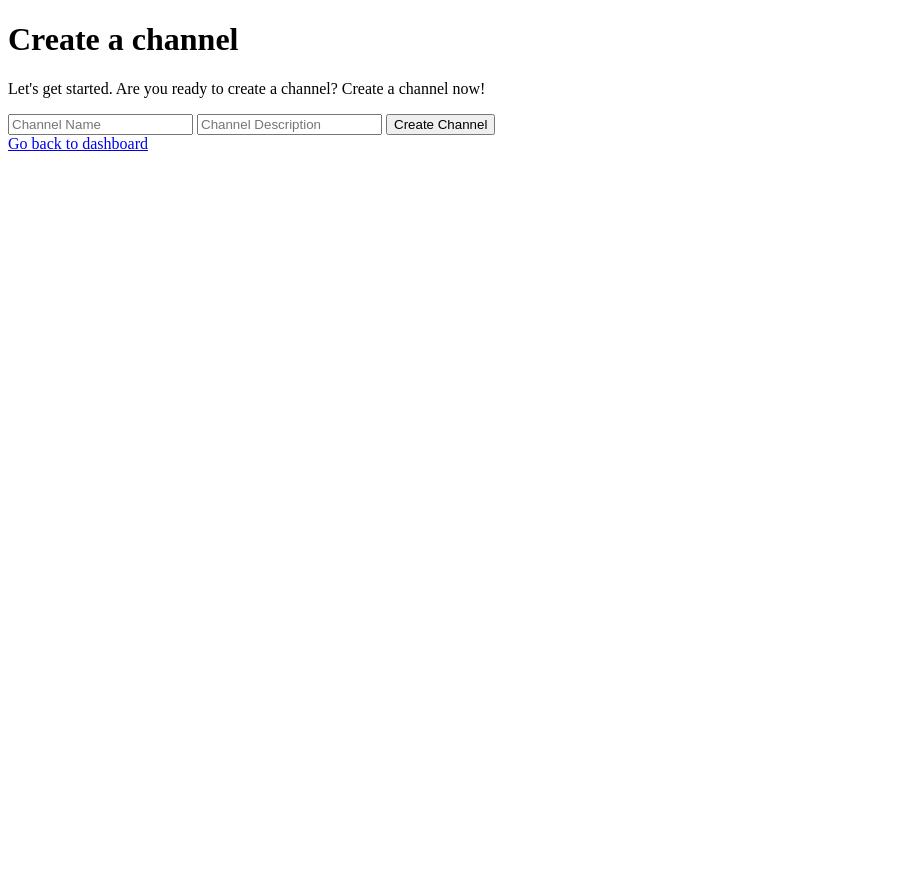
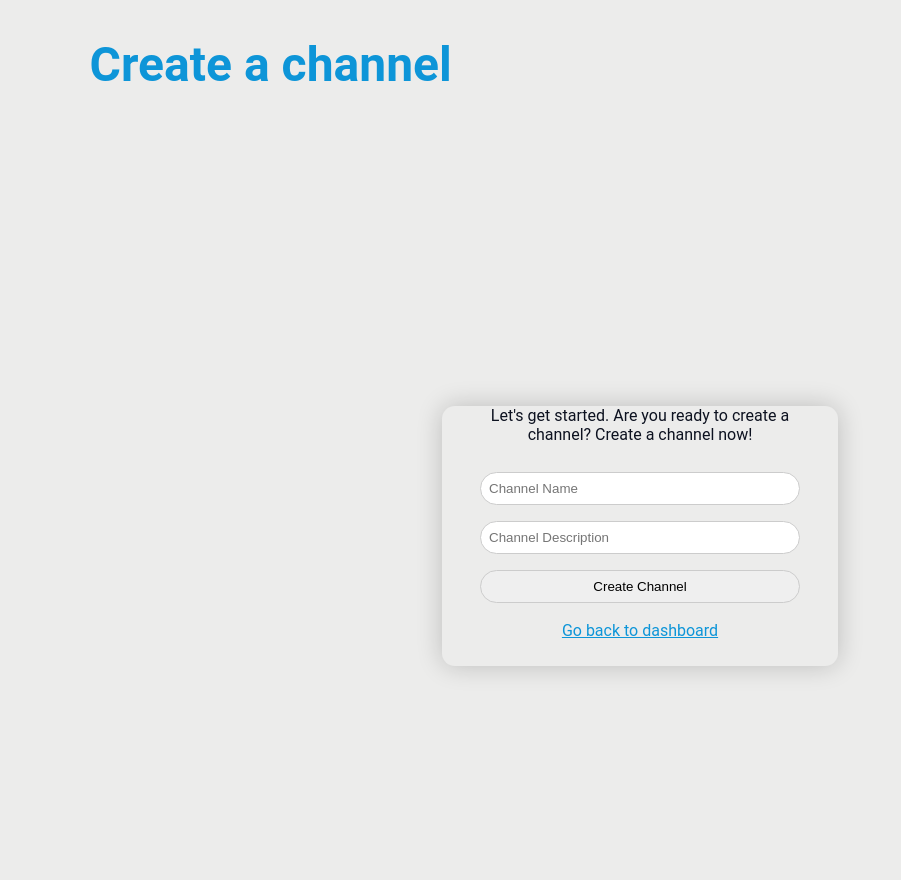
Before and after one commit to First-Time-Coders/FirstTimeCoders-SOEN341_Project_W25, a Django app: template api/templates/api/create-channel.html in a window 1280 px wide. Shown: the whole page, without its empty margins (0-901 px from the left). Before the commit the page ends 151 px from the top, so only its background shows below. Run offline with Django 4.2, Linux system fonts and the light colour scheme; the template is opened without the code that fills it, so the values that code supplies are empty.

Commit message:
please work

```diff
--- a/DjangoProject2/settings.py
+++ b/DjangoProject2/settings.py
@@ -144,3 +144,5 @@ LOGOUT_REDIRECT_URL = "/api/login/"
 # https://docs.djangoproject.com/en/4.2/ref/settings/#default-auto-field
 
 DEFAULT_AUTO_FIELD = 'django.db.models.BigAutoField'
+
+AUTH_USER_MODEL = 'api.CustomUser'
--- a/api/static/css/create_channel.css
+++ b/api/static/css/create_channel.css
@@ -0,0 +1,129 @@
+body {
+    display: flex;
+    justify-content: center;
+    align-items: center;
+    height: 100vh;
+    background: #ECECEB;
+    margin: 0;
+    flex-direction: column;
+    padding: 5vh 0;
+    font-family: 'Roboto', sans-serif;
+    min-height: 100vh;
+
+}
+
+.header {
+    position: absolute;
+    top: 5vh;
+    left: 5vw;
+    flex-direction: column;
+    margin-left: 2vw;
+    transform: translateY(-0.5vh);
+    transition: transform 0.3s ease-in-out;
+}
+
+.header:hover {
+    transform: translateY(-1vh);
+}
+
+.header h1 {
+    margin: 0;
+    font-size: 48px;
+    color: #0d95d8;
+    font-weight: bolder;
+}
+
+.container {
+    display: flex;
+    justify-content: center;
+    align-items: center;
+    height: auto;
+    padding: 5vh 0;
+    gap: 7vw;
+    flex-wrap: wrap;
+
+}
+
+.create-box {
+    background: #ECECEB;
+    padding-left: 3vw;
+    padding-right: 3vw;
+    padding-bottom: 2vw;
+    width: 25vw;
+    height: auto;
+    position: relative;
+    border-radius: 1vw;
+    box-shadow: 0px 0px 2vw rgb(0, 0, 0, 0.2);
+    display: flex;
+    flex-direction: column;
+    text-align: center;
+    margin-top: 25vh;
+    transform: translateY(-0.5vh);
+    transition: transform 0.3s ease-in-out;
+}
+
+.create-box p {
+    margin: 0 0 20px 0;
+    font-size: 16px;
+    color: #0d1220;}
+
+.create-box a {
+    padding-top: 10px;
+}
+
+.create-box:hover {
+    transform: translateY(-1vh);
+}
+
+.alert{
+    color: red;
+}
+
+form {
+    display: flex;
+    flex-direction: column;
+    align-items: center;
+    width: 100%;
+}
+
+button {
+    background: #0d95d8;
+    color: #ECECEB;
+    border-radius: 10vw;
+    cursor: pointer;
+    font-size: 1.5vw;
+    align-items: center;
+    transition-duration: 0.4s;
+    border: 2px solid #0d95d8;
+}
+
+input, select, button {
+    margin: 1vh 0;
+    padding: 1vh;
+    border-radius: 10vw;
+    border: 1px solid #ccc;
+    width: 100%;
+    box-sizing: border-box;
+}
+
+select {
+    color: grey;
+}
+
+button:hover {
+    background-color: #ECECEB;
+    border-color: #0d95d8; /*#1b8655*/
+    color: #0d95d8;
+}
+
+a {
+    color: #0d95d8;
+}
+
+a:visited {
+    color: #0d95d8; /* Same as default link color */
+}
+
+a:hover {
+    color: #0d1220; /* Optional: Change color on hover */
+}
--- a/api/templates/api/dashboard-admin.html
+++ b/api/templates/api/dashboard-admin.html
@@ -109,7 +109,9 @@
             <div class="channel"># z_competition</div>
             <div class="channel"># z_conference</div>
         </div>
-        <div class="create-channel">+ Create a Channel</div>
+            <form>
+                <button formaction="{% url 'create-channel' %}">+ Create a Channel</button>
+            </form>
         </div>
     </main>
 
--- a/api/urls.py
+++ b/api/urls.py
@@ -1,11 +1,13 @@
 from django.urls import path
-from .views import register_view, dashboard_view, login_view, logout_view, home_view, dashboard_admin_view
+from .views import register_view, dashboard_view, login_view, logout_view, home_view, dashboard_admin_view, create_channel
 
 urlpatterns = [
     path('register/', register_view, name='register'),
+    path('create-channel/', create_channel, name='create-channel'),
     path('login/', login_view, name='login'),
     path('logout/', logout_view, name='logout'),
     path('dashboard/', dashboard_view, name='dashboard'),
     path('dashboard-admin/', dashboard_admin_view, name='dashboard-admin'),
     path("", home_view, name="home"),
+
 ]
```
Also changed, not shown: api/models.py (+8 -1 lines), api/views.py (+57 -27 lines), api/migrations/0002_remove_user_id_user_role_user_uuid.py (added), api/migrations/0003_delete_user.py (added), api/migrations/0004_initial.py (added), api/migrations/0005_alter_user_uuid.py (added), api/migrations/0006_customuser_delete_user.py (added).
